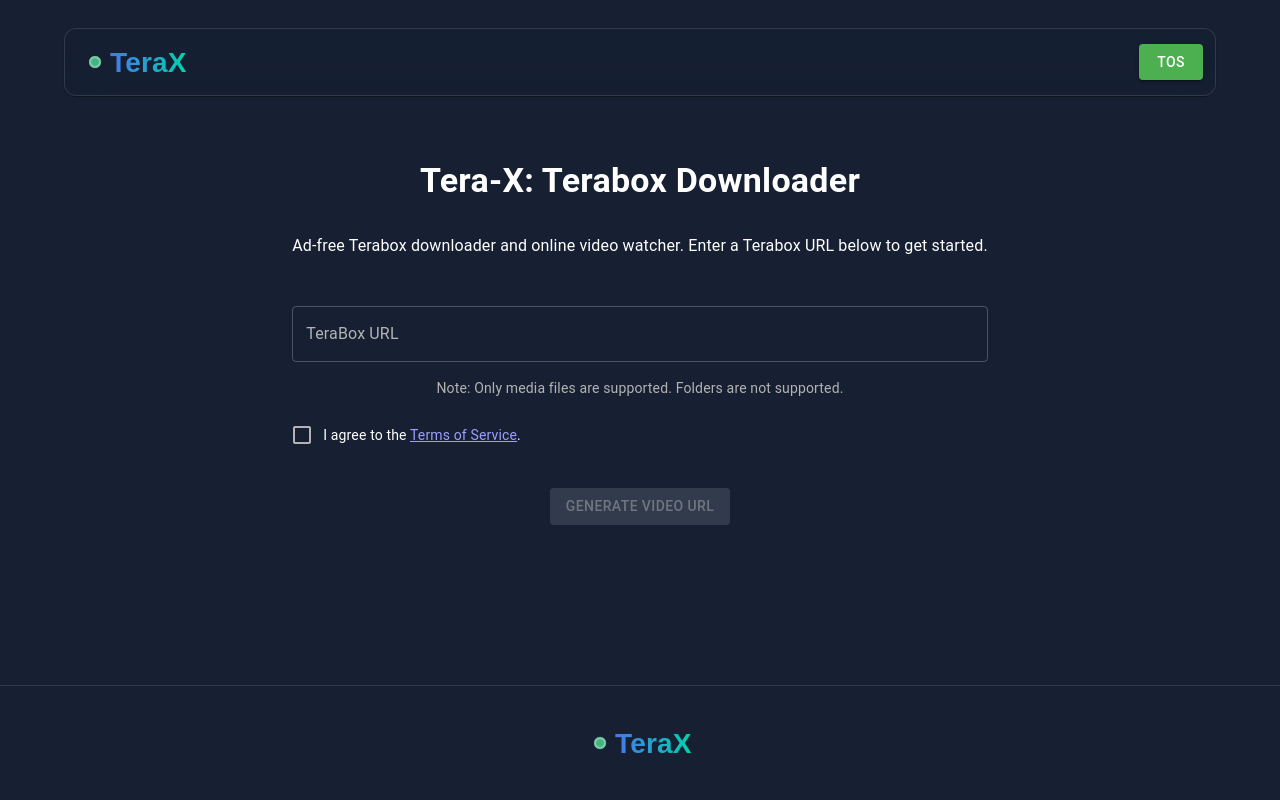
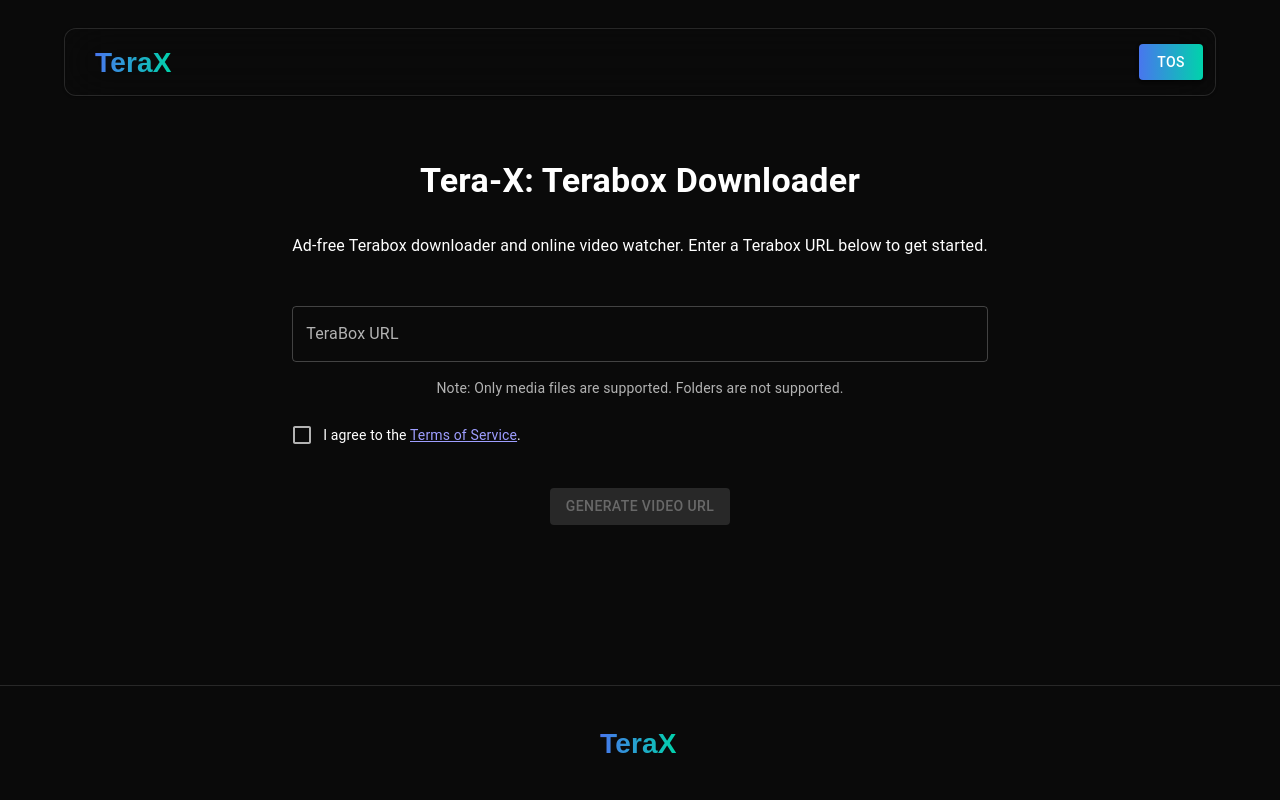
Before and after one commit to BrittoGod/TeraX-React, a React (Create React App) app: page / in a window 1280 px wide. Shown: the top 800 px of the page. Built offline with nearby package versions, Linux system fonts and the light colour scheme.

Commit message:
UI update

```diff
--- a/src/App.js
+++ b/src/App.js
@@ -1,4 +1,4 @@
-import React, { useState } from 'react';
+import React from 'react';
 import { ThemeProvider, createTheme, CssBaseline, Container } from '@mui/material';
 import { BrowserRouter as Router, Routes, Route } from 'react-router-dom';
 import NavBar from './components/Navbar';
@@ -7,13 +7,7 @@
 import TosPage from './pages/TosPage'; // Import the TosPage component
 import PrivacyPolicyPage from './pages/PosPage'; // Import the PrivacyPolicyPage component
 
-// Define light and dark themes
-const lightTheme = createTheme({
-  palette: {
-    mode: 'light',
-  },
-});
-
+// Define dark theme
 const darkTheme = createTheme({
   palette: {
     mode: 'dark',
@@ -21,7 +15,7 @@
       main: '#90caf9', // Light blue
     },
     background: {
-      default: '#162032', // Dark gray
+      default: '#0a0a0a', // Dark gray
       paper: '#1e1e1e', // Slightly lighter dark gray
     },
     text: {
@@ -32,23 +26,17 @@
 });
 
 function App() {
-  const [theme, setTheme] = useState('dark'); // Default theme is dark
-
-  // Toggle between dark and light themes
-  const toggleTheme = () => {
-    setTheme((prevTheme) => (prevTheme === 'dark' ? 'light' : 'dark'));
-  };
-
   return (
-    <ThemeProvider theme={theme === 'dark' ? darkTheme : lightTheme}>
+    <ThemeProvider theme={darkTheme}>
       <CssBaseline enableColorScheme />
       <Router>
-        <NavBar toggleTheme={toggleTheme} />
+        <NavBar />
         <Container maxWidth="lg" component="main" sx={{ display: 'flex', flexDirection: 'column', my: 16, gap: 4 }}>
           <Routes>
             <Route path="/" element={<HomePage />} /> {/* Home Page */}
             <Route path="/terms-of-service" element={<TosPage />} /> {/* ToS Page */}
             <Route path="/privacy-policy" element={<PrivacyPolicyPage />} /> {/* Privacy Policy Page */}
+            <Route path="*" element={<HomePage />} /> {/* 404 fallback */}
           </Routes>
         </Container>
         <Footer />
--- a/src/components/Navbar.js
+++ b/src/components/Navbar.js
@@ -43,16 +43,16 @@
           {/* Dynamic Button */}
           <Button
             variant="contained"
-            href={location.pathname === '/terms-of-service' ? '/' : '/terms-of-service'} // Toggle between Home and ToS
+            href={location.pathname === '/' ? '/terms-of-service' : '/'} // Toggle between Home and ToS
             sx={{
-              backgroundColor: '#4caf50', // Green color
+              background: 'linear-gradient(to right, #4876EE, #00D3AB)', // Green color
               color: '#fff', // White text color
               '&:hover': {
-                backgroundColor: '#388e3c', // Darker green on hover
+                background: 'linear-gradient(to right, #4876EE, #00D3AB)', // Darker green on hover
               },
             }}
           >
-            {location.pathname === '/terms-of-service' ? 'Home' : 'ToS'}
+            {location.pathname === '/' ? 'ToS' : 'Home'}
           </Button>
         </StyledToolbar>
       </Container>
--- a/src/pages/HomePage.js
+++ b/src/pages/HomePage.js
@@ -69,7 +69,7 @@
     <>
       {/* Add Page Title, Meta Description, and SEO Tags */}
       <Helmet>
-        <title>Tera-X (Ad-free Terabox media downloader)</title>
+        <title>Tera-X</title>
         <meta
           name="description"
           content="Tera-X is an ad-free tool to download and watch Terabox videos online. Enter a Terabox URL to generate a downloadable video link or watch it directly."
@@ -79,7 +79,7 @@
           content="terabox downloader, terabox video download, terabox online watch, ad-free terabox, tera-x, download terabox videos"
         />
         <meta name="author" content="Tera-X Team" />
-        <meta property="og:title" content="Tera-X (Ad-free Terabox downloader/watch online)" />
+        <meta property="og:title" content="Tera-X" />
         <meta
           property="og:description"
           content="Tera-X is an ad-free tool to download and watch Terabox videos online. Enter a Terabox URL to generate a downloadable video link or watch it directly."
@@ -89,7 +89,7 @@
         <meta property="og:image" content="https://tera-x.vercel.app/server_status.png" />
         <meta property="og:site_name" content="Tera-X" />
         <meta name="twitter:card" content="summary_large_image" />
-        <meta name="twitter:title" content="Tera-X (Ad-free Terabox downloader/watch online)" />
+        <meta name="twitter:title" content="Tera-X" />
         <meta
           name="twitter:description"
           content="Tera-X is an ad-free tool to download and watch Terabox videos online. Enter a Terabox URL to generate a downloadable video link or watch it directly."
```
Also changed, not shown: src/components/TeraXIcon.js (+5 -4 lines).
